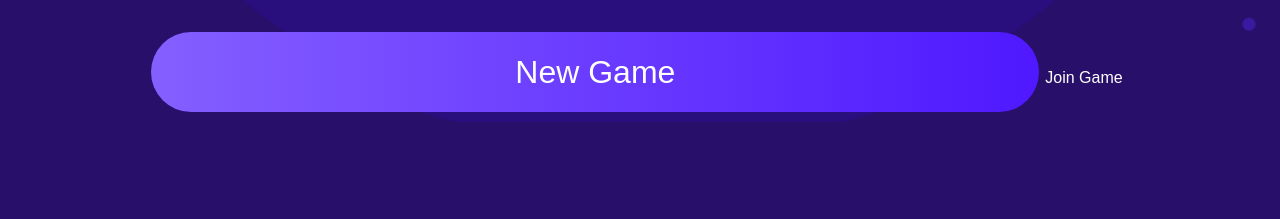
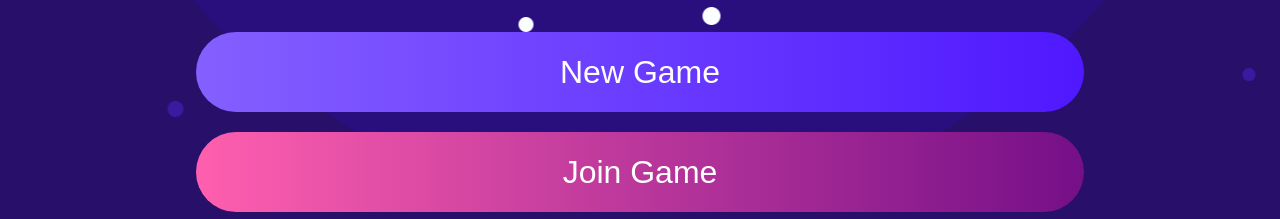
Before and after one commit to ravil-96/trivia-quack, a React app in the folder client/: page / in a window 1280 px wide. Shown: the part 1011-1230 px from the top of the page. Before the commit the page ends 1133 px from the top, so only its background shows below. Built offline with nearby package versions, Linux system fonts and the light colour scheme; a web font is replaced by a local one.

Commit message:
comment out joinRoom function

```diff
--- a/client/src/layout/JoinGame/index.js
+++ b/client/src/layout/JoinGame/index.js
@@ -5,16 +5,16 @@
 const JoinGame = () => {
     const history = useHistory();
 
-    const joinRoom = async () => {
-        try {
-            // Add logic for joining a new game room
-            console.log('Joining game room!');
-        } catch (err) {
-            console.warn(err);
-        }
-    }
+    // const joinRoom = async () => {
+    //     try {
+    //         // Add logic for joining a new game room
+    //         console.log('Joining game room!');
+    //     } catch (err) {
+    //         console.warn(err);
+    //     }
+    // }
 
-    return <button onClick={joinRoom} style={{backgroundColor: "transparent", borderStyle: "none", color: "white"}}>Join Game</button>
+    return <a href="/" className="join-game-button">Join Game</a>
 }
 
 export default JoinGame;
```
